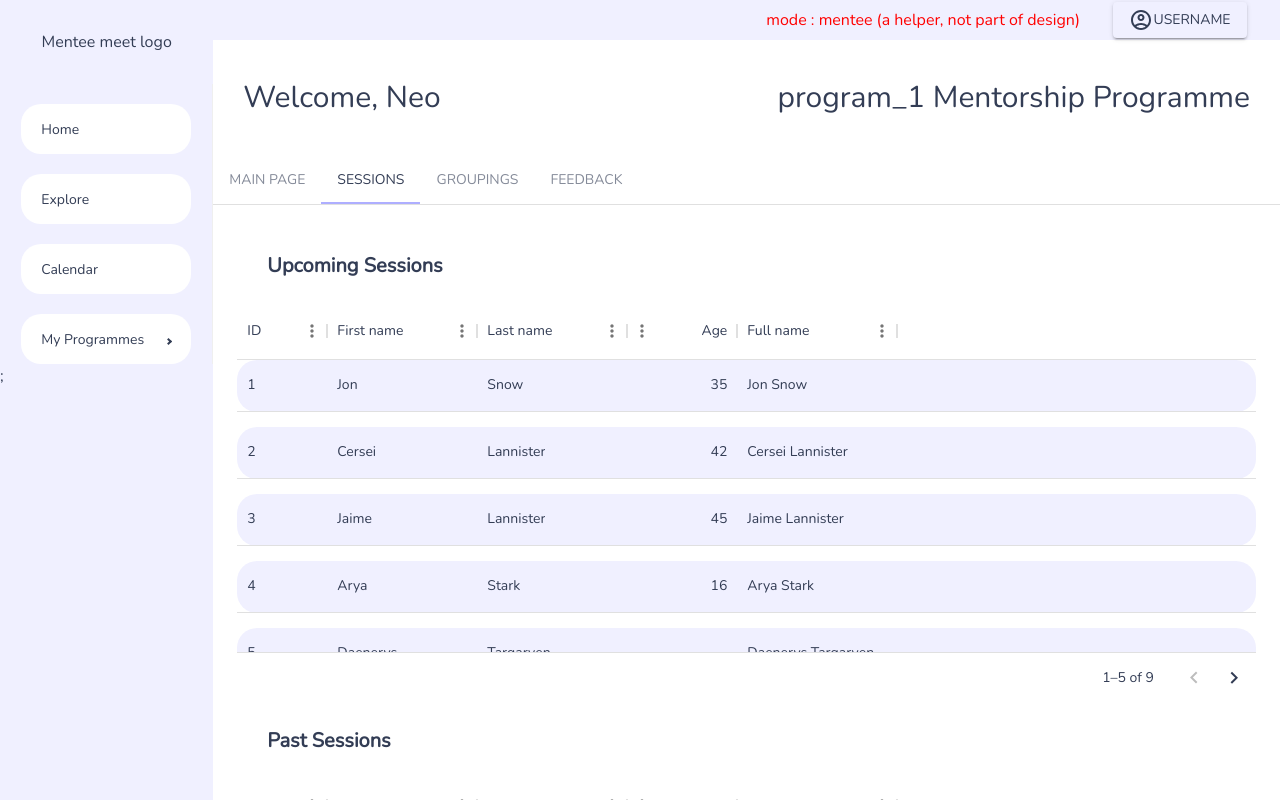
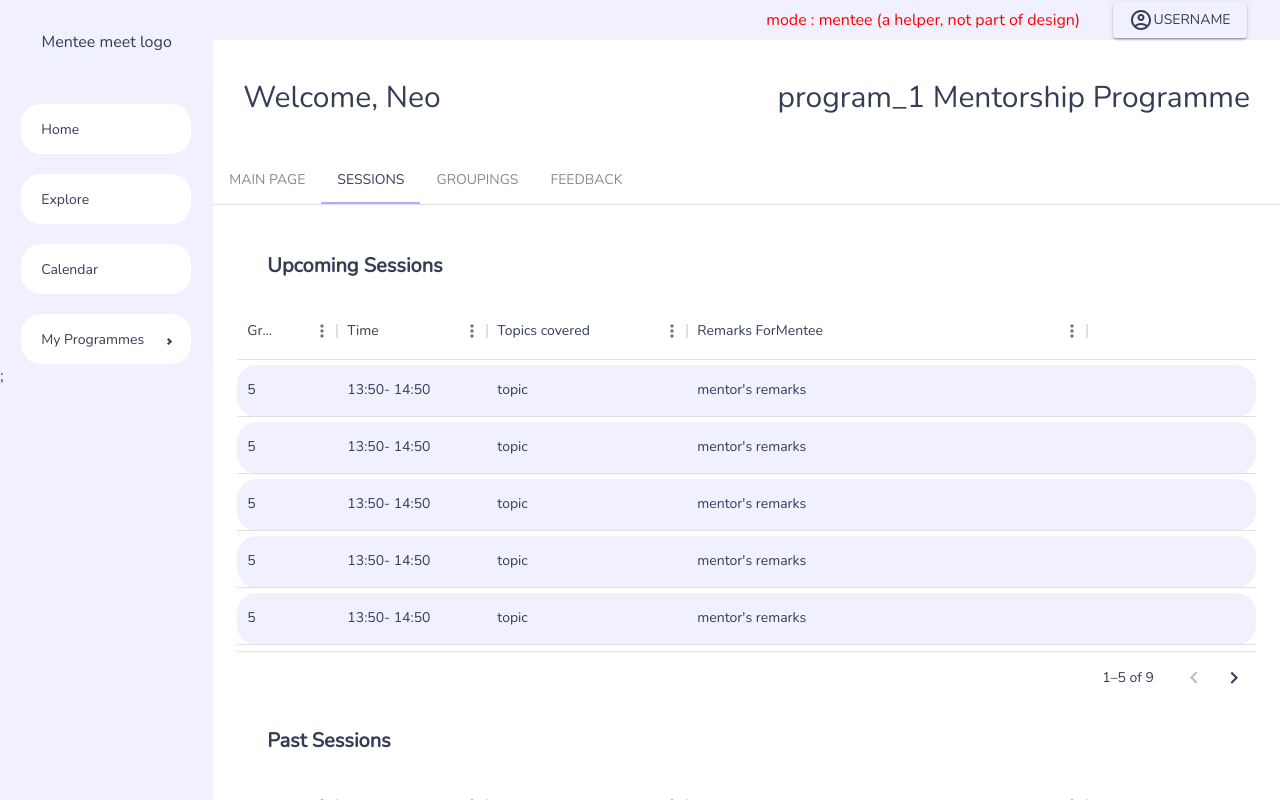
Before and after one commit to HEAP-2023/menteemeet, a React (Create React App) app in the folder client/: page /programmes/1 in a window 1280 px wide. Both pictures are taken after a click on the tab "SESSIONS". Built offline with nearby package versions, Linux system fonts and the light colour scheme.

Commit message:
table able to be modified, highlighted when hover, modify only 1 row at a time; Need to add validation, and post data to backend

```diff
--- a/client/src/components/programme/Sessions.jsx
+++ b/client/src/components/programme/Sessions.jsx
@@ -1,63 +1,29 @@
 import { useSelector } from "react-redux";
 import Table from "./Table";
-import { Box, Typography } from "@mui/material";
+import { Box, Typography, IconButton } from "@mui/material";
 import SectionHeader from "../SectionHeader";
 import { generateColors } from "../../theme";
-
+import { useState } from "react"
+import EditOutlinedIcon from '@mui/icons-material/EditOutlined';
+import DeleteOutlineOutlinedIcon from '@mui/icons-material/DeleteOutlineOutlined';
+import DoneOutlinedIcon from '@mui/icons-material/DoneOutlined';
+import CancelOutlinedIcon from '@mui/icons-material/CancelOutlined';
 
 const Sessions = () => {
-    const rows = [
-        { id: 1, lastName: 'Snow', firstName: 'Jon', age: 35 },
-        { id: 2, lastName: 'Lannister', firstName: 'Cersei', age: 42 },
-        { id: 3, lastName: 'Lannister', firstName: 'Jaime', age: 45 },
-        { id: 4, lastName: 'Stark', firstName: 'Arya', age: 16 },
-        { id: 5, lastName: 'Targaryen', firstName: 'Daenerys', age: null },
-        { id: 6, lastName: 'Melisandre', firstName: null, age: 150 },
-        { id: 7, lastName: 'Clifford', firstName: 'Ferrara', age: 44 },
-        { id: 8, lastName: 'Frances', firstName: 'Rossini', age: 36 },
-        { id: 9, lastName: 'Roxie', firstName: 'Harvey', age: 65 },
-      ];
-
-      const columns = [
-        { field: 'id', headerName: 'ID', width: 90 },
-        {
-          field: 'firstName',
-          headerName: 'First name',
-          width: 150,
-          editable: true,
-        },
-        {
-          field: 'lastName',
-          headerName: 'Last name',
-          width: 150,
-          editable: true,
-        },
-        {
-          field: 'age',
-          headerName: 'Age',
-          type: 'number',
-          width: 110,
-          editable: true,
-        },
-        {
-          field: 'fullName',
-          headerName: 'Full name',
-          description: 'This column has a value getter and is not sortable.',
-          sortable: false,
-          width: 160,
-          valueGetter: (params) =>
-            `${params.row.firstName || ''} ${params.row.lastName || ''}`,
-        },
-      ];
-
-
     const userType = useSelector((state) => state.user.userType);
     const colors = generateColors();
+    const rows = fetchUpcomingSessions(userType)
+    const columns = structure(userType)
 
     return (
     <Box>
-        <SectionHeader text="Upcoming Sessions" />
-        <Table rows={rows} columns={columns} checkbox={(userType === "mentee" ? false : true)} color={colors.primary[500]}/>
+        <Box width="100%" display="flex">
+            <SectionHeader text="Upcoming Sessions" />
+        </Box>
+            <Table rows={rows} columns={columns}
+            checkbox={userType === "mentee" ? false : true}
+            color={colors.primary[500]}
+            editable={userType === "mentee" ? false : true}/>
         <SectionHeader text="Past Sessions" />
         <Table rows={rows} columns={columns}/>
 
@@ -65,3 +31,154 @@ const Sessions = () => {
     );
 }
 export default Sessions;
+
+
+
+const fetchUpcomingSessions = (userType) => {
+    if(userType === " mentee"){
+        return ( [
+            { id: 1, groupNo: 5 , time: "13:50- 14:50", topicsCovered: "topic", remarks : "mentee's remarks " },
+            { id: 2, groupNo: 5 , time: "13:50- 14:50", topicsCovered: "topic", remarks : "mentee's remarks " },
+            { id: 3, groupNo: 5 , time: "13:50- 14:50", topicsCovered: "topic", remarks : "mentee's remarks " },
+            { id: 4, groupNo: 5 , time: "13:50- 14:50", topicsCovered: "topic", remarks : "mentee's remarks " },
+            { id: 5, groupNo: 5 , time: "13:50- 14:50", topicsCovered: "topic", remarks : "mentee's remarks " },
+            { id: 6, groupNo: 5 , time: "13:50- 14:50", topicsCovered: "topic", remarks : "mentee's remarks " },
+            { id: 7, groupNo: 5 , time: "13:50- 14:50", topicsCovered: "topic", remarks : "mentee's remarks " },
+            { id: 8, groupNo: 5 , time: "13:50- 14:50", topicsCovered: "topic", remarks : "mentee's remarks " },
+            { id: 9, groupNo: 5 , time: "13:50- 14:50", topicsCovered: "topic", remarks : "mentee's remarks " },
+          ]);
+    }
+    return ([
+        { id: 1, groupNo: 5 , time: "13:50- 14:50", topicsCovered: "topic", remarks : "mentor's remarks " },
+        { id: 2, groupNo: 5 , time: "13:50- 14:50", topicsCovered: "topic", remarks : "mentor's remarks " },
+        { id: 3, groupNo: 5 , time: "13:50- 14:50", topicsCovered: "topic", remarks : "mentor's remarks " },
+        { id: 4, groupNo: 5 , time: "13:50- 14:50", topicsCovered: "topic", remarks : "mentor's remarks " },
+        { id: 5, groupNo: 5 , time: "13:50- 14:50", topicsCovered: "topic", remarks : "mentor's remarks " },
+        { id: 6, groupNo: 5 , time: "13:50- 14:50", topicsCovered: "topic", remarks : "mentor's remarks " },
+        { id: 7, groupNo: 5 , time: "13:50- 14:50", topicsCovered: "topic", remarks : "mentor's remarks " },
+        { id: 8, groupNo: 5 , time: "13:50- 14:50", topicsCovered: "topic", remarks : "mentor's remarks " },
+        { id: 9, groupNo: 5 , time: "13:50- 14:50", topicsCovered: "topic", remarks : "mentor's remarks " },
+      ]);
+}
+
+const structure = (userType) => {
+    return (
+        [
+            { field: 'id', headerName: 'ID', width: 90 },
+            {
+              field: 'groupNo',
+              headerName: 'Group No.',
+              width: 100,
+              editable: true,
+            },
+            {
+              field: 'time',
+              headerName: 'Time',
+              width: 150,
+              editable: true,
+            },
+            {
+              field: 'topicsCovered',
+              headerName: 'Topics covered',
+              width: 200,
+              editable: true,
+            },
+            {
+              field: 'remarks',
+              headerName: 'Remarks For' + (userType === "mentee" ? "Mentee" : "Mentor"),
+              description: 'This column has a value getter and is not sortable.',
+              sortable: false,
+              editable : false,
+              width: 400
+            },
+            {
+                field: 'actions',
+                headerName: 'Actions',
+                sortable: false,
+                width: 100,
+                headerAlign: 'center',
+                filterable: false,
+                align: 'center',
+                disableColumnMenu: true,
+                disableReorder: true,
+                renderCell : RowMenuCell,
+              },
+          ]
+    );
+}
+
+function RowMenuCell(props) {
+    const { api, id } = props;
+    const isInEditMode = api.getRowMode(id) === 'edit';
+
+    const handleEditClick = (event) => {
+        // console.log(api)
+        api.getAllRowIds().filter(id => api.getRowMode(id) === "edit").forEach(id => api.stopRowEditMode({id}));
+        event.stopPropagation();
+        api.startRowEditMode({id});
+    };
+
+    const handleSaveClick = (event) => {
+      event.stopPropagation();
+      api.stopRowEditMode({id});
+      const row = api.getRow(id);
+      api.updateRows([{ ...row, action : "save" }]);
+    };
+
+    const handleDeleteClick = (event) => {
+      event.stopPropagation();
+      api.updateRows([{ id, _action: 'delete' }]);
+    };
+
+    const handleCancelClick = (event) => {
+      event.stopPropagation();
+      api.stopRowEditMode({id})
+    };
+
+    if (isInEditMode) {
+      return (
+        <div >
+          <IconButton
+            color="inherit"
+            size="small"
+            aria-label="save"
+            onClick={handleSaveClick}
+          >
+            <DoneOutlinedIcon fontSize="small" />
+          </IconButton>
+          <IconButton
+            color="inherit"
+            size="small"
+            aria-label="cancel"
+            onClick={handleCancelClick}
+          >
+            <CancelOutlinedIcon fontSize="small" />
+          </IconButton>
+        </div>
+      );
+    }
+
+    return (
+      <div >
+        <IconButton
+          color="inherit"
+          size="small"
+          aria-label="edit"
+          onClick={handleEditClick}
+        >
+          <EditOutlinedIcon fontSize="small" />
+        </IconButton>
+        <IconButton
+          color="inherit"
+          size="small"
+          aria-label="delete"
+          onClick={handleDeleteClick}
+        >
+          <DeleteOutlineOutlinedIcon fontSize="small" />
+        </IconButton>
+      </div>
+    );
+  }
+
+
+//   end of tables specification code
--- a/client/src/components/programme/Table.jsx
+++ b/client/src/components/programme/Table.jsx
@@ -2,29 +2,58 @@ import { Box } from "@mui/material"
 import { DataGrid  } from '@mui/x-data-grid';
 import { useCallback } from "react";
 import { generateColors } from "../../theme";
+import { useSelector } from "react-redux";
 
-const Table = ({rows, columns, checkbox=false, color="#EBEBEB"}) => {
+const Table = ({rows, columns, checkbox=false, color="#EBEBEB", editable=false, apiRef }) => {
     const colors = generateColors()
-    const hoverColor = (color === "#EBEBEB" ? colors.primary[500] : "#AEAEFF")
+    const hoverColor = (color === "#EBEBEB" ? colors.primary[500] : "#AEAEFF");
+    const acctID = useSelector((state) => state.user.userDetails.acctID)
     const getRowSpacing = useCallback((params) => {
         return {
-          top: params.isFirstVisible ? 0 : 10,
-          bottom: params.isLastVisible ? 0 : 5,
+          top: (params.isFirstVisible && params.isLastVisible) ? 0 : 5,
         };
       }, []);
 
+
+    //   --------------------------------------- !!---------------------------------------------------
+    const putInDB = (data) => {
+        console.log("the following will be sent to db");
+        console.log(data)
+        console.log("modified by: ")
+        console.log(acctID)
+    }
+    const handleDataChange = (newRow, oldRow) => {
+        if(newRow.action === "save"){
+            // might need some validation somewhere before sending  --> yup
+            putInDB(newRow)
+            return newRow
+        }
+        return oldRow;
+    }
+    // https://mui.com/x/react-data-grid/editing/
 
     return ( <Box sx={{ height: 400, width: '100%' }}>
     <DataGrid
       rows={rows}
       columns={columns}
+      apiRef={apiRef}
       getRowSpacing={getRowSpacing}
+      isCellEditable={() => editable}
+      processRowUpdate={(newRow, oldRow) => handleDataChange(newRow, oldRow)}
+      editMode="row"
       initialState={{
         pagination: {
           paginationModel: {
             pageSize: 5,
           },
         },
+        columns: {
+            columnVisibilityModel: {
+                // id column invinsible
+                id : false,
+                actions : editable
+            },
+          },
       }}
       pageSizeOptions={[5]}
       checkboxSelection={checkbox}
--- a/client/src/state(kiv)/index.js
+++ b/client/src/state(kiv)/index.js
@@ -33,6 +33,7 @@ const fetchTasks = () => {
 
 const fetchDetails = () => {
      return ({
+        acctID : "mentor123",
         lastName : "Neo"
      })
 }
```
